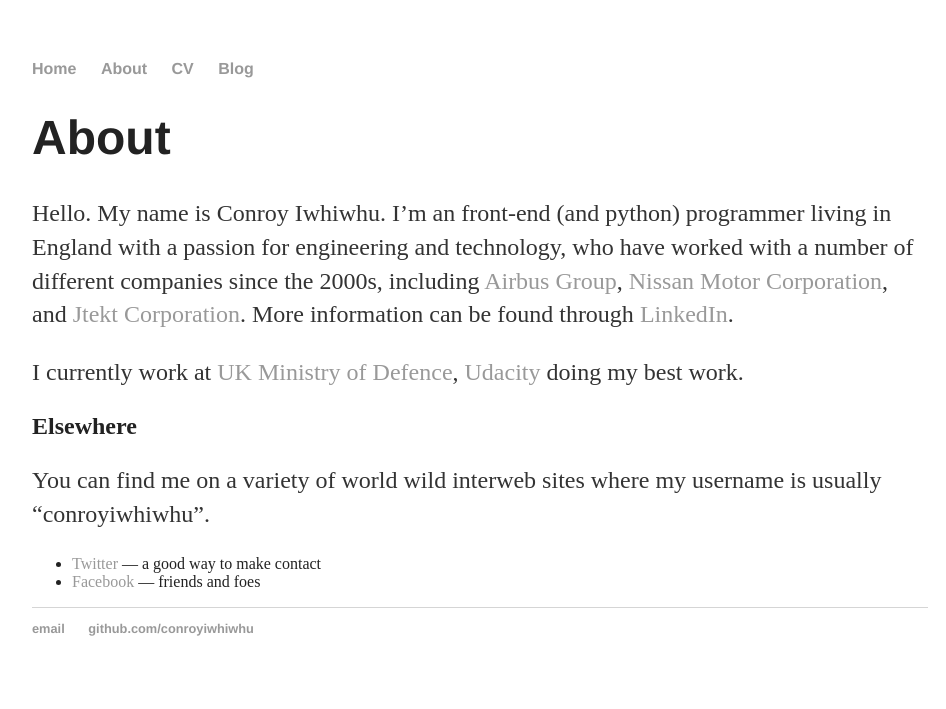
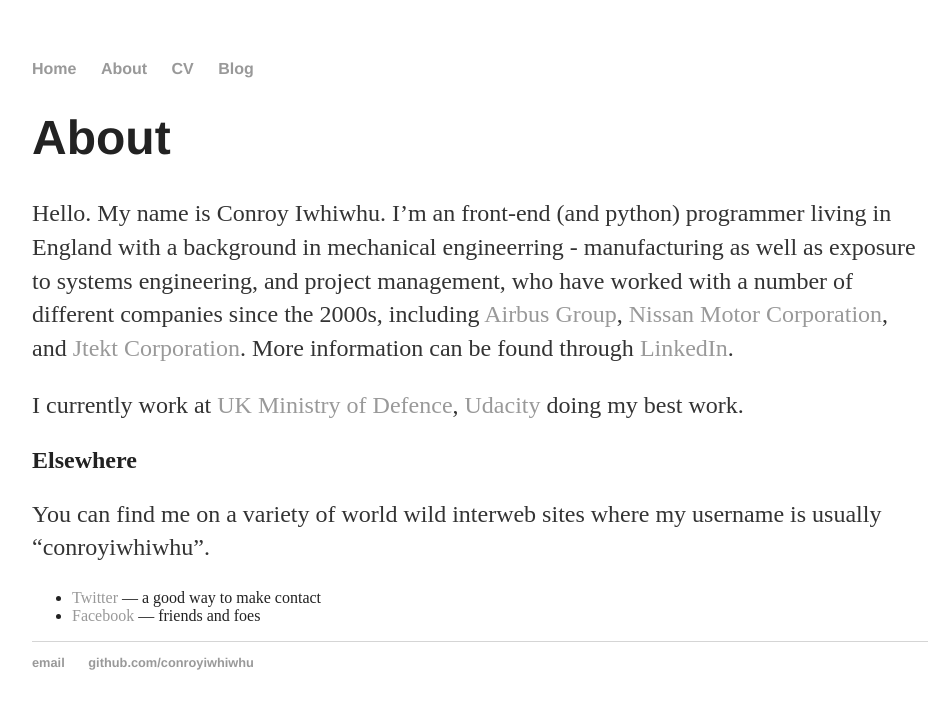
Before and after one commit to conroyiwhiwhu/conroyiwhiwhu.github.io, a Jekyll site: the page built from about/index.html, in a window 1280 px wide. Shown: the top 709 px of the page, without its empty margins (160-1106 px from the left). Built offline with Jekyll 4.4.1, drawn with Linux system fonts in a browser that asks for light colours.

Commit message:
Update index.html

```diff
--- a/about/index.html
+++ b/about/index.html
@@ -5,7 +5,9 @@
 
         <div class="about">
             <h1>About</h1>
-            <p>Hello. My name is Conroy Iwhiwhu. I’m an front-end (and python) programmer living in England with a passion for engineering and technology, who have worked with a number of different companies since the 2000s, including
+            <p>Hello. My name is Conroy Iwhiwhu. I’m an front-end (and python) programmer living in England with a background in mechanical
+            engineerring - manufacturing as well as exposure to systems engineering, and project management, who have worked with a number of
+            different companies since the 2000s, including
                 <a href="http://www.airbusgroup.com">Airbus Group</a>,
                 <a href="http://www.nissan-global.com">Nissan Motor Corporation</a>, and
                 <a href="http://www.jtekt-na.com/">Jtekt Corporation</a>.
```
